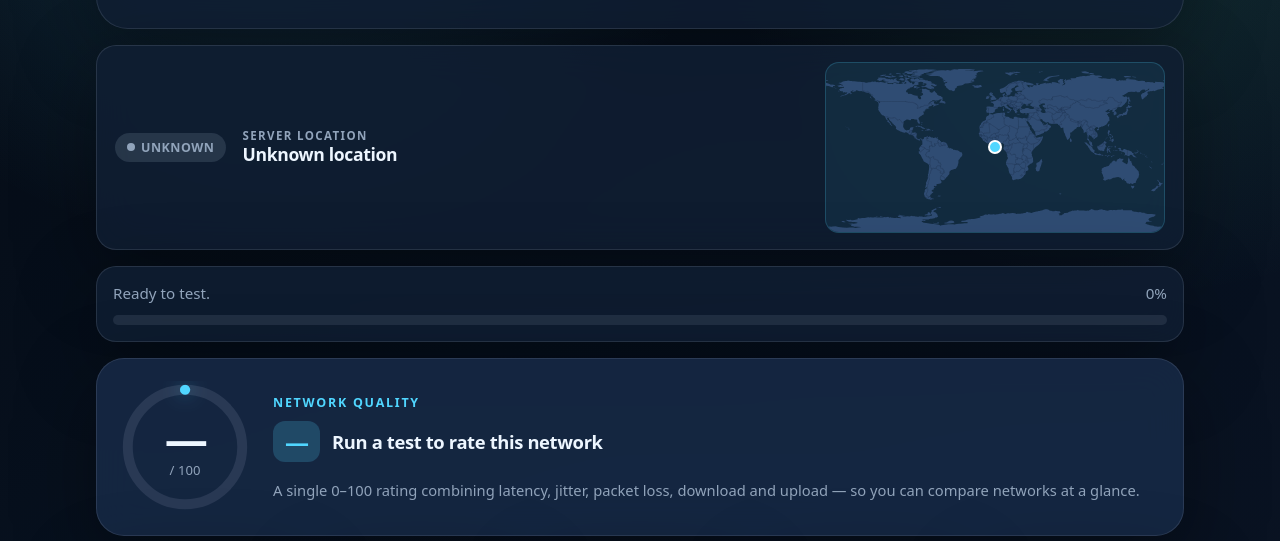
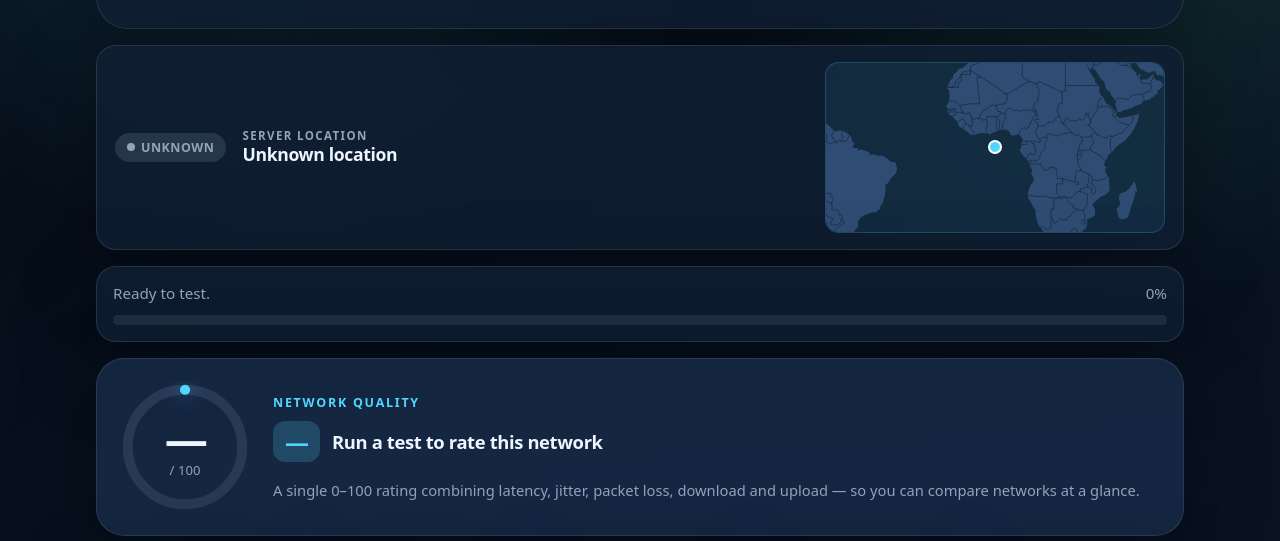
Before and after one commit to YannMSFT/NetPerfMeter, a website: page public/index.html in a window 1280 px wide. Shown: the part 259-800 px from the top of the page. Drawn offline with Linux system fonts and the light colour scheme; no server answers.

Commit message:
Zoom location map 3x centered on the server
CSS-transform the map image to scale 3x with the server world point at the centre,
and project the markers/line into the same zoomed container space so they stay
aligned and crisp.

Co-authored-by: Copilot <223556219+Copilot@users.noreply.github.com>

```diff
--- a/public/app.js
+++ b/public/app.js
@@ -12,6 +12,7 @@
   var UPLOAD_BYTES = 4 * 1024 * 1024;
   var RING_CIRCUMFERENCE = 113;
   var SCORE_CIRCUMFERENCE = 2 * Math.PI * 52;
+  var MAP_ZOOM = 3;
 
   // Weights and 0–100 mapping anchors for the combined Network Quality Score.
   var SCORE_WEIGHTS = { download: 0.30, upload: 0.20, latency: 0.25, jitter: 0.10, loss: 0.15 };
@@ -268,6 +269,7 @@
     locationName: document.getElementById('locationName'),
     locationSub: document.getElementById('locationSub'),
     locationMap: document.getElementById('locationMap'),
+    locationMapImg: document.getElementById('locationMapImg'),
     locationMarker: document.getElementById('locationMarker'),
     locationOverlay: document.getElementById('locationOverlay'),
     locLine: document.getElementById('locLine'),
@@ -720,9 +722,18 @@
     }
 
     serverGeo = { lat: lat, lon: lon };
-    var serverXY = projectPercent(lat, lon);
-    el.locationMarker.style.left = serverXY.x + '%';
-    el.locationMarker.style.top = serverXY.y + '%';
+
+    // Zoom the map MAP_ZOOM× centered on the server. The image is CSS-transformed so the
+    // server world point lands at the container centre; markers/line are placed in the
+    // same zoomed container space (see toContainerPercent) so everything stays aligned.
+    var s = projectPercent(lat, lon);
+    el.locationMapImg.style.transformOrigin = '0 0';
+    el.locationMapImg.style.transform =
+      'translate(50%, 50%) scale(' + MAP_ZOOM + ') translate(' + (-s.x) + '%, ' + (-s.y) + '%)';
+
+    // Server marker sits at the centre of the zoomed view.
+    el.locationMarker.style.left = '50%';
+    el.locationMarker.style.top = '50%';
     el.locationMarker.hidden = false;
     el.locationMap.hidden = false;
 
@@ -736,6 +747,14 @@
   // Equirectangular (plate-carrée) projection matching world.svg (viewBox 0 0 1000 500).
   function projectPercent(lat, lon) {
     return { x: (lon + 180) / 360 * 100, y: (90 - lat) / 180 * 100 };
+  }
+
+  // Maps a world point to its on-screen percent within the zoomed container, using the
+  // same centre-on-server, scale-by-MAP_ZOOM transform applied to the map image.
+  function toContainerPercent(lat, lon) {
+    var w = projectPercent(lat, lon);
+    var s = projectPercent(serverGeo.lat, serverGeo.lon);
+    return { x: 50 + MAP_ZOOM * (w.x - s.x), y: 50 + MAP_ZOOM * (w.y - s.y) };
   }
 
   function hideClientLink() {
@@ -760,8 +779,8 @@
   // Draws the client marker, the connecting line, and the great-circle distance.
   function drawClientLink() {
     if (!clientGeo || !serverGeo || el.locationMap.hidden) { return; }
-    var c = projectPercent(clientGeo.lat, clientGeo.lon);
-    var s = projectPercent(serverGeo.lat, serverGeo.lon);
+    var c = toContainerPercent(clientGeo.lat, clientGeo.lon);
+    var s = { x: 50, y: 50 };
 
     el.clientMarker.style.left = c.x + '%';
     el.clientMarker.style.top = c.y + '%';
--- a/public/index.html
+++ b/public/index.html
@@ -26,7 +26,7 @@
         <span id="locationSub" class="loc-sub"></span>
       </div>
       <div id="locationMap" class="loc-map" hidden>
-        <img class="loc-map-img" src="world.svg" alt="" aria-hidden="true" loading="lazy" decoding="async">
+        <img id="locationMapImg" class="loc-map-img" src="world.svg" alt="" aria-hidden="true" loading="lazy" decoding="async">
         <svg id="locationOverlay" class="loc-overlay" viewBox="0 0 1000 500" preserveAspectRatio="none" aria-hidden="true">
           <line id="locLine" class="loc-line" x1="0" y1="0" x2="0" y2="0" hidden></line>
         </svg>
```
